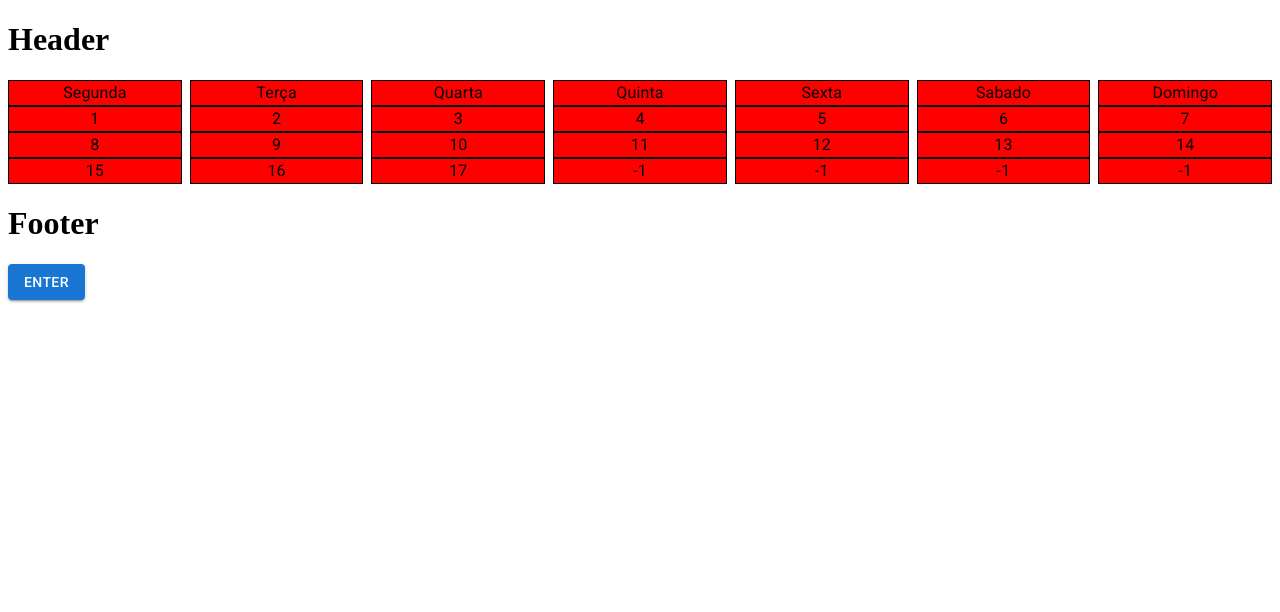
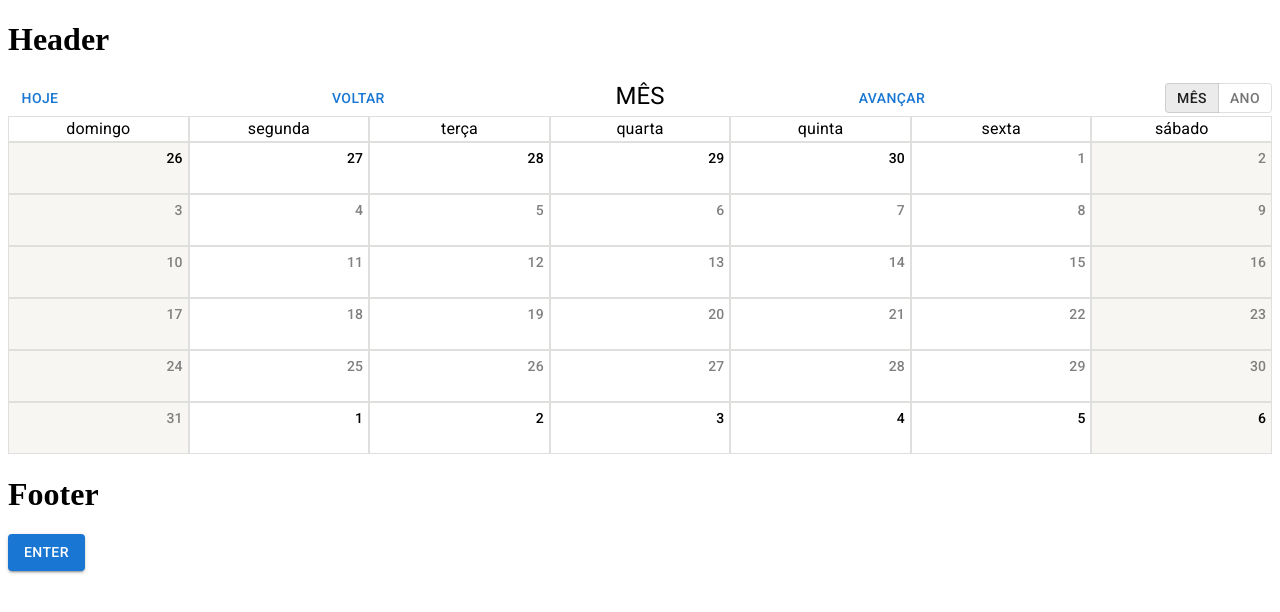
Before and after one commit to allangdc/MaterialCalendar, a React (Create React App) app: page / in a window 1280 px wide. Shown: the top 612 px of the page. Built offline with nearby package versions, Linux system fonts and the light colour scheme.

Commit message:
A semi funcional calendar

```diff
--- a/package.json
+++ b/package.json
@@ -5,6 +5,7 @@
   "dependencies": {
     "@emotion/react": "^11.4.1",
     "@emotion/styled": "^11.3.0",
+    "@material-ui/styles": "^4.11.4",
     "@mui/material": "^5.0.2",
     "@testing-library/jest-dom": "^5.11.4",
     "@testing-library/react": "^11.1.0",
@@ -13,6 +14,7 @@
     "@types/node": "^12.0.0",
     "@types/react": "^17.0.0",
     "@types/react-dom": "^17.0.0",
+    "date-fns": "^2.25.0",
     "react": "^17.0.2",
     "react-dom": "^17.0.2",
     "react-scripts": "4.0.3",
--- /dev/null
+++ b/src/components/calendar/cells/index.tsx
@@ -0,0 +1,48 @@
+import React, { ReactChildren, useContext } from "react";
+import { Grid, Typography } from "@mui/material";
+import { CalendarContext } from "..";
+
+interface Props {
+  id?: string;
+  children?: ReactChildren;
+  day: Date;
+}
+
+const Cells: React.FC<Props> = (props: Props) => {
+  const { children, day } = props;
+  const { currentDate } = useContext(CalendarContext);
+
+  const colorCells = (): string | undefined => {
+    if (day.getDay() === 0 || day.getDay() === 6) {
+      return "#F7F6F3";
+    }
+    return undefined;
+  };
+
+  const colorText = (): string | undefined => {
+    if (day.getMonth() !== currentDate.getMonth()) {
+      return "ThreeDHighlight";
+    }
+    return "gray";
+  };
+
+  return (
+    <Grid container style={{ backgroundColor: colorCells(), minHeight: 50 }}>
+      <Grid item xs={12}>
+        <Typography
+          variant="subtitle2"
+          align="right"
+          color="ThreeDHighlight"
+          style={{ padding: 5, color: colorText() }}
+        >
+          {day.getDate()}
+        </Typography>
+      </Grid>
+      <Grid item xs={12}>
+        {children}
+      </Grid>
+    </Grid>
+  );
+};
+
+export default Cells;
--- /dev/null
+++ b/src/components/calendar/header.tsx
@@ -0,0 +1,59 @@
+import React from "react";
+import {
+  Button,
+  Grid,
+  ToggleButton,
+  ToggleButtonGroup,
+  Typography,
+} from "@mui/material";
+
+interface Props {
+  id?: string;
+}
+
+const Header: React.FC<Props> = (props: Props) => {
+  const { id } = props;
+
+  return (
+    <Grid container id={id}>
+      <Grid item xs={3}>
+        <Button>Hoje</Button>
+      </Grid>
+      <Grid item xs={6}>
+        <Control />
+      </Grid>
+      <Grid
+        item
+        xs={3}
+        style={{
+          display: "flex",
+          justifyContent: "flex-end",
+          alignItems: "center",
+        }}
+      >
+        <ToggleButtonGroup value="month" style={{ height: 30 }}>
+          <ToggleButton value="month">Mês</ToggleButton>
+          <ToggleButton value="year">Ano</ToggleButton>
+        </ToggleButtonGroup>
+      </Grid>
+    </Grid>
+  );
+};
+
+const Control: React.FC = () => (
+  <Grid container>
+    <Grid item xs={2}>
+      <Button>Voltar</Button>
+    </Grid>
+    <Grid item xs>
+      <Typography variant="h5" align="center">
+        MÊS
+      </Typography>
+    </Grid>
+    <Grid item xs={2}>
+      <Button>Avançar</Button>
+    </Grid>
+  </Grid>
+);
+
+export default Header;
--- a/src/components/calendar/index.tsx
+++ b/src/components/calendar/index.tsx
@@ -1,28 +1,38 @@
-import React from "react";
-import Table from "./table";
+/* eslint-disable @typescript-eslint/no-empty-function */
+import React, { createContext, useState } from "react";
+import Header from "./header";
+import Monthly from "./monthly";
+
+interface ICalendarContext {
+  currentDate: Date;
+  setCurrDate: React.Dispatch<React.SetStateAction<Date>>;
+}
+
+const initialContext: ICalendarContext = {
+  currentDate: new Date(),
+  setCurrDate: () => {},
+};
+
+export const CalendarContext = createContext<ICalendarContext>(initialContext);
 
 interface Props {
   id?: string;
 }
 
-const data = [1, 2, 3, 4, 5, 6, 7, 8, 9, 10, 11, 12, 13, 14, 15, 16, 17];
-
 const Calendar: React.FC<Props> = (props: Props) => {
   const { id } = props;
+  const [currDate, setCurrDate] = useState<Date>(new Date());
+  const calendarContext: ICalendarContext = {
+    currentDate: currDate,
+    setCurrDate: setCurrDate,
+  };
+
   return (
     <div id={id}>
-      <Table
-        header={[
-          "Segunda",
-          "Terça",
-          "Quarta",
-          "Quinta",
-          "Sexta",
-          "Sabado",
-          "Domingo",
-        ]}
-        data={data}
-      />
+      <CalendarContext.Provider value={calendarContext}>
+        <Header />
+        <Monthly id={"monthly"} currentDate={currDate} language="pt-BR" />
+      </CalendarContext.Provider>
     </div>
   );
 };
--- /dev/null
+++ b/src/components/calendar/monthly.tsx
@@ -0,0 +1,67 @@
+/* eslint-disable react/jsx-key */
+import React from "react";
+import { Typography } from "@mui/material";
+import Table from "./table";
+import {
+  addDays,
+  endOfMonth,
+  startOfDay,
+  startOfMonth,
+  startOfWeek,
+} from "date-fns";
+import { differenceInDays, endOfWeek } from "date-fns/esm";
+import Cells from "./cells";
+
+interface Props {
+  id?: string;
+  currentDate: Date;
+  language: string;
+}
+
+const Monthly: React.FC<Props> = (props: Props) => {
+  const { id, currentDate, language } = props;
+
+  const getDays = () => {
+    const data = new Array<Date>();
+    const initCal = startOfDay(startOfWeek(startOfMonth(currentDate)));
+    const endCal = startOfDay(endOfWeek(endOfMonth(currentDate)));
+
+    let i: Date = initCal;
+    while (differenceInDays(i, endCal) <= 0) {
+      data.push(i);
+      i = addDays(i, 1);
+    }
+    return data;
+  };
+
+  const getWeekName = () => {
+    const data = new Array<string>();
+    const initCal = startOfDay(startOfWeek(currentDate));
+    const endCal = startOfDay(endOfWeek(initCal));
+
+    let i: Date = initCal;
+    while (differenceInDays(i, endCal) <= 0) {
+      data.push(
+        i.toLocaleDateString(language, { weekday: "long" }).split("-")[0]
+      );
+      i = addDays(i, 1);
+    }
+    return data;
+  };
+
+  const daysArray = getWeekName().map((item) => (
+    <Typography align="center">{item}</Typography>
+  ));
+  const dataArray = getDays().map((item) => <Cells day={item} />);
+
+  return (
+    <Table
+      id={id}
+      header={daysArray}
+      data={dataArray}
+      lineColor="rgb(223 223 222)"
+    />
+  );
+};
+
+export default Monthly;
--- /dev/null
+++ b/src/components/calendar/style.ts
@@ -0,0 +1,13 @@
+import { makeStyles } from "@material-ui/styles";
+
+export const useStyles = makeStyles({
+  headercell: {
+    border: "solid",
+    borderWidth: 1,
+    minHeight: 24,
+  },
+  cell: {
+    border: "solid",
+    borderWidth: "0.01px",
+  },
+});
--- a/src/components/calendar/table.tsx
+++ b/src/components/calendar/table.tsx
@@ -1,40 +1,37 @@
-import { Grid, Typography } from "@mui/material";
+import { Grid } from "@mui/material";
 import React, { ReactElement } from "react";
+import { useStyles } from "./style";
 
 interface Props {
   id?: string;
-  header: Array<string>;
-  data: Array<number>;
+  header: Array<ReactElement>;
+  data: Array<ReactElement>;
+  lineColor: string;
 }
 
 const Table: React.FC<Props> = (props: Props) => {
-  const { id, header, data } = props;
+  const { id, header, data, lineColor } = props;
+  const classes = useStyles();
+
   const ncols = header.length;
   let line: Array<ReactElement> = new Array<ReactElement>();
   const lines = new Array<ReactElement>();
 
   while (data.length % ncols !== 0) {
-    data.push(-1);
+    data.push(<div />);
   }
 
-  data.map((item: number, index: number) => {
+  data.map((item: ReactElement, index: number) => {
     line.push(
       <Grid item xs key={`line_${index}`}>
-        <Typography
-          textAlign="center"
-          style={{
-            backgroundColor: "red",
-            border: "solid",
-            borderWidth: 1,
-          }}
-        >
+        <div className={classes.cell} style={{ borderColor: lineColor }}>
           {item}
-        </Typography>
+        </div>
       </Grid>
     );
     if (index % ncols === ncols - 1) {
       lines.push(
-        <Grid container spacing={1} item xs={12} key={`lines_${lines.length}`}>
+        <Grid container item xs={12} key={`lines_${lines.length}`}>
           {line}
         </Grid>
       );
@@ -42,24 +39,24 @@ const Table: React.FC<Props> = (props: Props) => {
     }
   });
 
+  const Header = () => (
+    <Grid container item xs={12}>
+      {header.map((item: ReactElement, index: number) => (
+        <Grid item xs key={`header_${index}`}>
+          <div
+            className={classes.headercell}
+            style={{ borderColor: lineColor }}
+          >
+            {item}
+          </div>
+        </Grid>
+      ))}
+    </Grid>
+  );
+
   return (
     <Grid container id={id}>
-      <Grid container spacing={1} item xs={12}>
-        {header.map((item: string, index: number) => (
-          <Grid item xs key={`header_${index}`}>
-            <Typography
-              textAlign="center"
-              style={{
-                backgroundColor: "red",
-                border: "solid",
-                borderWidth: 1,
-              }}
-            >
-              {item}
-            </Typography>
-          </Grid>
-        ))}
-      </Grid>
+      <Header />
       {lines}
     </Grid>
   );
```
Also changed, not shown: 1 other file (tests, documents, lock files or other folders).
